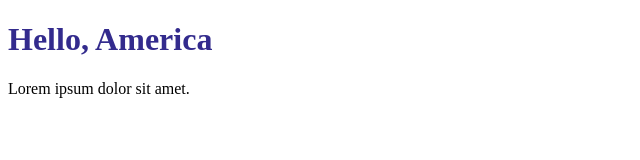
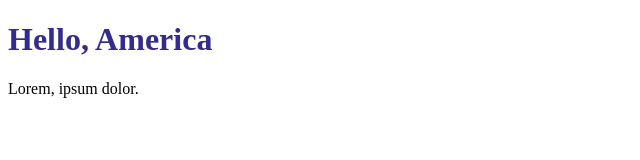
Before and after one commit to JohnnnyLU/Git-learn, a plain HTML site: page index.html in a window 1280 px wide. Shown: the full height of the page, 0-640 px from the left. Drawn offline with Linux system fonts and the light colour scheme.

Commit message:
third commit

```diff
--- a/index.html
+++ b/index.html
@@ -9,6 +9,6 @@
 </head>
 <body>
   <h1>Hello, America</h1>
-  <p>Lorem ipsum dolor sit amet.</p>
+  <p>Lorem, ipsum dolor.</p>
 </body>
 </html>
```
